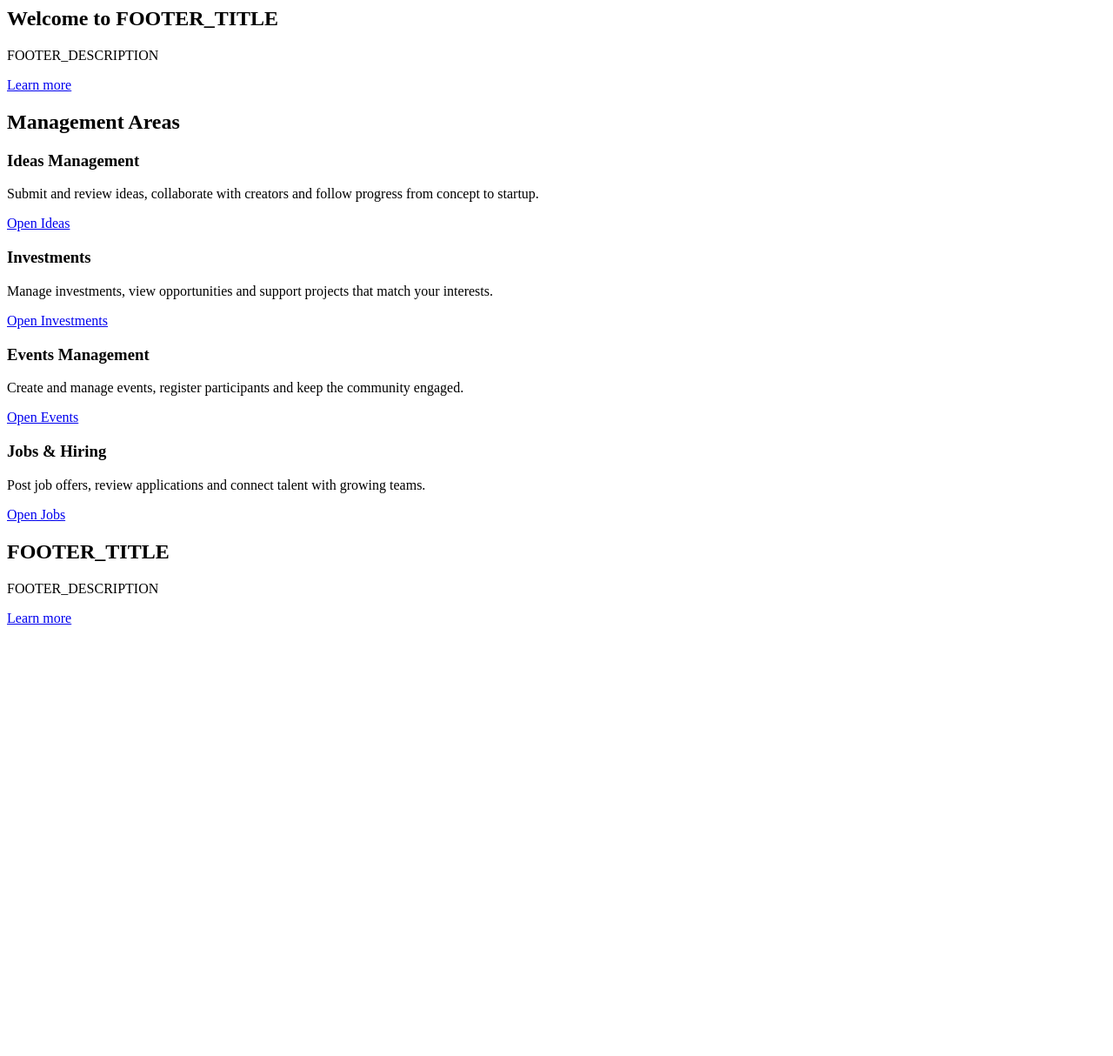
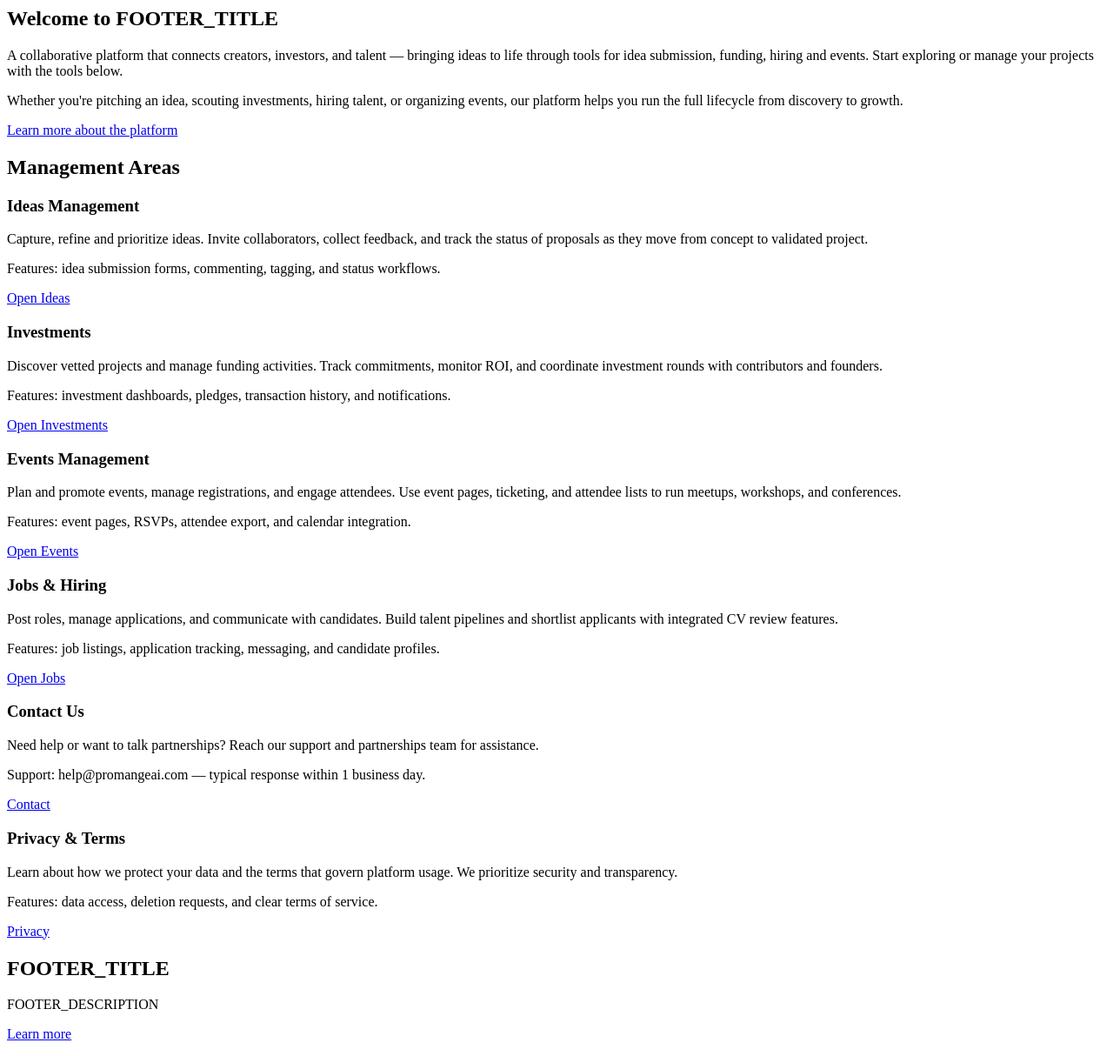
Before and after one commit to yssf2005/HumanNovaAI-, a PHP site: page / in a window 1280 px wide. Shown: the whole page at 87% size. Before the commit the page ends 718 px from the top, so only its background shows below. Run offline with PHP 8.4, Linux system fonts and the light colour scheme; some libraries are stand-ins or nearby versions; grey boxes are pictures that could not be loaded.

Commit message:
feat(home): expanded intro, detailed gestions descriptions, add Contact & Privacy cards

```diff
--- a/app/Views/home/index.php
+++ b/app/Views/home/index.php
@@ -2,8 +2,9 @@
 <section class="intro-section">
     <div class="intro-inner">
         <h1>Welcome to <?= htmlspecialchars(FOOTER_TITLE) ?></h1>
-        <p class="lead"><?= htmlspecialchars(FOOTER_DESCRIPTION) ?></p>
-        <p><a href="<?= BASE_URL ?>/about" class="btn">Learn more</a></p>
+        <p class="lead">A collaborative platform that connects creators, investors, and talent — bringing ideas to life through tools for idea submission, funding, hiring and events. Start exploring or manage your projects with the tools below.</p>
+        <p class="intro-sub">Whether you're pitching an idea, scouting investments, hiring talent, or organizing events, our platform helps you run the full lifecycle from discovery to growth.</p>
+        <p><a href="<?= BASE_URL ?>/about" class="btn">Learn more about the platform</a></p>
     </div>
 </section>
 
@@ -14,26 +15,48 @@
         <div class="gestion-card bg-pink">
             <div class="card-preview" style="background-image: url('https://images.unsplash.com/photo-1521295121783-8a321d551ad2?q=80&w=1200&auto=format&fit=crop')" aria-hidden="true"></div>
             <h3>Ideas Management</h3>
-            <p>Submit and review ideas, collaborate with creators and follow progress from concept to startup.</p>
+            <p>Capture, refine and prioritize ideas. Invite collaborators, collect feedback, and track the status of proposals as they move from concept to validated project.</p>
+            <p class="muted">Features: idea submission forms, commenting, tagging, and status workflows.</p>
             <a href="<?= BASE_URL ?>/ideas" class="btn">Open Ideas</a>
         </div>
         <div class="gestion-card bg-yellow">
             <div class="card-preview" style="background-image: url('https://images.unsplash.com/photo-1603575448360-7f0a7a9a6b7a?q=80&w=1200&auto=format&fit=crop')" aria-hidden="true"></div>
             <h3>Investments</h3>
-            <p>Manage investments, view opportunities and support projects that match your interests.</p>
+            <p>Discover vetted projects and manage funding activities. Track commitments, monitor ROI, and coordinate investment rounds with contributors and founders.</p>
+            <p class="muted">Features: investment dashboards, pledges, transaction history, and notifications.</p>
             <a href="<?= BASE_URL ?>/investments" class="btn">Open Investments</a>
         </div>
         <div class="gestion-card bg-green">
             <div class="card-preview" style="background-image: url('https://images.unsplash.com/photo-1503424886301-1a0b6a7c9f0e?q=80&w=1200&auto=format&fit=crop')" aria-hidden="true"></div>
             <h3>Events Management</h3>
-            <p>Create and manage events, register participants and keep the community engaged.</p>
+            <p>Plan and promote events, manage registrations, and engage attendees. Use event pages, ticketing, and attendee lists to run meetups, workshops, and conferences.</p>
+            <p class="muted">Features: event pages, RSVPs, attendee export, and calendar integration.</p>
             <a href="<?= BASE_URL ?>/events" class="btn">Open Events</a>
         </div>
         <div class="gestion-card bg-blue">
             <div class="card-preview" style="background-image: url('https://images.unsplash.com/photo-1519389950473-47ba0277781c?q=80&w=1200&auto=format&fit=crop')" aria-hidden="true"></div>
             <h3>Jobs & Hiring</h3>
-            <p>Post job offers, review applications and connect talent with growing teams.</p>
+            <p>Post roles, manage applications, and communicate with candidates. Build talent pipelines and shortlist applicants with integrated CV review features.</p>
+            <p class="muted">Features: job listings, application tracking, messaging, and candidate profiles.</p>
             <a href="<?= BASE_URL ?>/jobs" class="btn">Open Jobs</a>
+        </div>
+
+        <!-- Contact card -->
+        <div class="gestion-card bg-blue">
+            <div class="card-preview" style="background-image: url('https://images.unsplash.com/photo-1526378727286-50a66f0f4b6a?q=80&w=1200&auto=format&fit=crop')" aria-hidden="true"></div>
+            <h3>Contact Us</h3>
+            <p>Need help or want to talk partnerships? Reach our support and partnerships team for assistance.</p>
+            <p class="muted">Support: help@promangeai.com — typical response within 1 business day.</p>
+            <a href="<?= BASE_URL ?>/contact" class="btn">Contact</a>
+        </div>
+
+        <!-- Privacy card -->
+        <div class="gestion-card bg-pink">
+            <div class="card-preview" style="background-image: url('https://images.unsplash.com/photo-1508780709619-79562169bc64?q=80&w=1200&auto=format&fit=crop')" aria-hidden="true"></div>
+            <h3>Privacy & Terms</h3>
+            <p>Learn about how we protect your data and the terms that govern platform usage. We prioritize security and transparency.</p>
+            <p class="muted">Features: data access, deletion requests, and clear terms of service.</p>
+            <a href="<?= BASE_URL ?>/privacy" class="btn">Privacy</a>
         </div>
     </div>
 </section>
```
Also changed, not shown: public/css/home-theme.css (+8 -1 lines).
